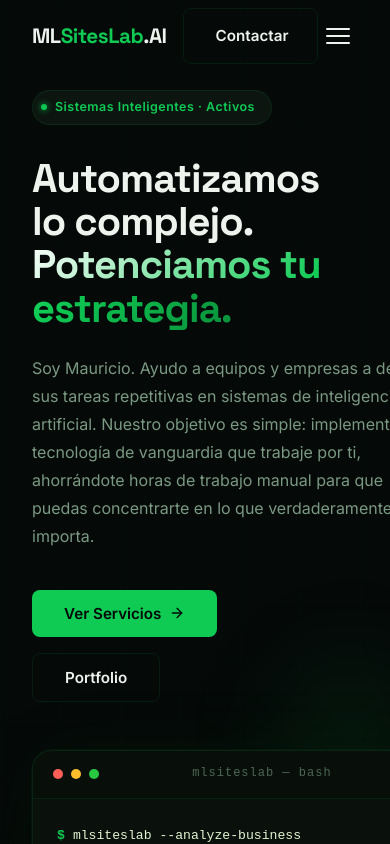
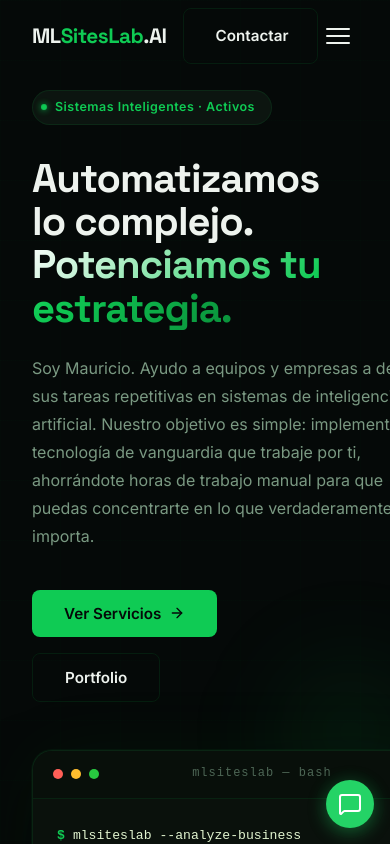
Before and after one commit to Mauri-Agent/MLSitesLab.AI, a React (Vite) app: page / in a window 390 px wide. Shown: the top 844 px of the page. Built offline with nearby package versions, Linux system fonts and the light colour scheme.

Commit message:
Added contact email and phone to footer, integrated animated floating WhatsApp button

```diff
--- a/src/App.tsx
+++ b/src/App.tsx
@@ -8,6 +8,7 @@ import Footer from './components/Footer';
 import Cursor from './components/Cursor';
 import Loader from './components/Loader';
 import InteractiveFunnel from './components/InteractiveFunnel';
+import WhatsappButton from './components/WhatsappButton';
 import './styles/App.css';
 
 function App() {
@@ -31,6 +32,7 @@ function App() {
           <div className="divider" />
           <Portfolio />
           <Footer />
+          <WhatsappButton />
         </main>
       )}
     </>
--- a/src/components/Footer.tsx
+++ b/src/components/Footer.tsx
@@ -1,4 +1,5 @@
 import { motion } from 'framer-motion';
+import { Mail, Phone } from 'lucide-react';
 
 const links = [
   { href: '#inicio', label: 'Inicio' },
@@ -19,13 +20,25 @@ export default function Footer() {
     >
       <div className="container">
         <div className="footer-inner">
-          <span className="footer-brand">
-            ML<span>SitesLab</span>.AI
-          </span>
+          <div className="footer-left">
+            <span className="footer-brand">
+              ML<span>SitesLab</span>.AI
+            </span>
+            <p className="footer-copy">
+              © {new Date().getFullYear()} MLSitesLab.AI — Todos los derechos reservados.
+            </p>
+          </div>
 
-          <p className="footer-copy">
-            © {new Date().getFullYear()} MLSitesLab.AI — Todos los derechos reservados.
-          </p>
+          <div className="footer-contact">
+            <a href="mailto:mlsiteslab.ai@gmail.com" className="footer-contact-item" aria-label="Enviar correo">
+              <Mail size={16} />
+              <span>mlsiteslab.ai@gmail.com</span>
+            </a>
+            <a href="tel:+59893635208" className="footer-contact-item" aria-label="Llamar por teléfono">
+              <Phone size={16} />
+              <span>+598 93 635 208</span>
+            </a>
+          </div>
 
           <nav className="footer-links" aria-label="Links del footer">
             {links.map(({ href, label }) => (
--- /dev/null
+++ b/src/components/WhatsappButton.tsx
@@ -0,0 +1,27 @@
+import { motion } from 'framer-motion';
+import { MessageSquare } from 'lucide-react';
+import '../styles/WhatsappButton.css';
+
+export default function WhatsappButton() {
+  // Enlace directo a WhatsApp con número de Uruguay (+598 93 635 208) y mensaje predeterminado
+  const whatsappUrl = "https://wa.me/59893635208?text=Hola!%20Me%20interesa%20conocer%20más%20sobre%20las%20automatizaciones%20con%20IA%20de%20MLSitesLab.";
+
+  return (
+    <motion.a
+      href={whatsappUrl}
+      target="_blank"
+      rel="noopener noreferrer"
+      className="whatsapp-float-btn"
+      aria-label="Contactar por WhatsApp"
+      initial={{ opacity: 0, scale: 0.8 }}
+      animate={{ opacity: 1, scale: 1 }}
+      transition={{ delay: 1, duration: 0.5, type: 'spring' }}
+      whileHover={{ scale: 1.1, translateY: -3 }}
+      whileTap={{ scale: 0.95 }}
+    >
+      <div className="whatsapp-pulse"></div>
+      <MessageSquare className="whatsapp-icon" size={24} />
+      <span className="whatsapp-tooltip">¿Hablamos por WhatsApp?</span>
+    </motion.a>
+  );
+}
--- a/src/styles/App.css
+++ b/src/styles/App.css
@@ -981,43 +981,88 @@
 
 /* ── Footer ────────────────────────────────────────────────── */
 .footer {
-  padding-block: 3rem;
+  padding-block: 3.5rem;
   border-top: 1px solid var(--border);
+  background: #030704;
 }
 
 .footer-inner {
   display: flex;
-  align-items: center;
+  align-items: flex-start;
   justify-content: space-between;
-  gap: 2rem;
+  gap: 2.5rem;
   flex-wrap: wrap;
+}
+
+.footer-left {
+  display: flex;
+  flex-direction: column;
+  gap: 0.75rem;
+  max-width: 300px;
 }
 
 .footer-brand {
   font-family: var(--font-display);
-  font-size: 1rem;
+  font-size: 1.15rem;
   font-weight: 700;
+  letter-spacing: -0.2px;
 }
 
 .footer-brand span { color: var(--accent-bright); }
 
 .footer-copy {
-  font-size: 0.82rem;
+  font-size: 0.8rem;
   color: var(--text-muted);
+  line-height: 1.5;
+}
+
+.footer-contact {
+  display: flex;
+  flex-direction: column;
+  gap: 0.85rem;
+}
+
+.footer-contact-item {
+  display: flex;
+  align-items: center;
+  gap: 0.65rem;
+  font-size: 0.85rem;
+  color: var(--text-secondary);
+  text-decoration: none;
+  transition: color 0.25s, transform 0.25s;
+}
+
+.footer-contact-item svg {
+  color: var(--accent-bright);
+  transition: transform 0.25s;
+}
+
+.footer-contact-item:hover {
+  color: #ffffff;
+  transform: translateX(3px);
+}
+
+.footer-contact-item:hover svg {
+  transform: scale(1.1);
 }
 
 .footer-links {
   display: flex;
-  gap: 1.5rem;
+  flex-direction: column;
+  gap: 0.75rem;
 }
 
 .footer-links a {
-  font-size: 0.82rem;
-  color: var(--text-muted);
-  transition: color 0.2s;
+  font-size: 0.85rem;
+  color: var(--text-secondary);
+  transition: color 0.2s, transform 0.2s;
+  text-decoration: none;
 }
 
-.footer-links a:hover { color: var(--accent-bright); }
+.footer-links a:hover {
+  color: var(--accent-bright);
+  transform: translateX(3px);
+}
 
 /* ── Responsive ────────────────────────────────────────────── */
 @media (max-width: 1024px) {
@@ -1085,7 +1130,25 @@
 
   .footer-inner {
     flex-direction: column;
+    align-items: center;
     text-align: center;
+    gap: 2rem;
+  }
+
+  .footer-left {
+    align-items: center;
+  }
+
+  .footer-contact {
+    align-items: center;
+  }
+
+  .footer-links {
+    align-items: center;
+    flex-direction: row;
+    justify-content: center;
+    flex-wrap: wrap;
+    gap: 1.5rem;
   }
 }
 
--- /dev/null
+++ b/src/styles/WhatsappButton.css
@@ -0,0 +1,94 @@
+.whatsapp-float-btn {
+  position: fixed;
+  bottom: 24px;
+  right: 24px;
+  width: 56px;
+  height: 56px;
+  background-color: #25D366; /* Verde oficial WhatsApp */
+  color: #ffffff;
+  border-radius: 50%;
+  display: flex;
+  align-items: center;
+  justify-content: center;
+  box-shadow: 0 4px 18px rgba(37, 211, 102, 0.4);
+  z-index: 999;
+  cursor: pointer;
+  text-decoration: none;
+}
+
+/* Efecto de pulso luminoso alrededor del botón */
+.whatsapp-pulse {
+  position: absolute;
+  width: 100%;
+  height: 100%;
+  background-color: #25D366;
+  border-radius: 50%;
+  z-index: -1;
+  opacity: 0.4;
+  animation: pulse-ring 2.2s cubic-bezier(0.215, 0.61, 0.355, 1) infinite;
+}
+
+.whatsapp-icon {
+  position: relative;
+  z-index: 2;
+  transition: transform 0.3s var(--ease);
+}
+
+.whatsapp-float-btn:hover .whatsapp-icon {
+  transform: rotate(12deg) scale(1.05);
+}
+
+/* Tooltip elegante que aparece en hover */
+.whatsapp-tooltip {
+  position: absolute;
+  right: 70px;
+  background: #0f1812;
+  color: #e2f5d0;
+  border: 1px solid rgba(15, 203, 84, 0.3);
+  padding: 8px 14px;
+  border-radius: 8px;
+  font-family: var(--font-display), sans-serif;
+  font-size: 0.82rem;
+  font-weight: 600;
+  white-space: nowrap;
+  opacity: 0;
+  pointer-events: none;
+  transform: translateX(10px);
+  transition: opacity 0.3s ease, transform 0.3s ease;
+  box-shadow: 0 4px 16px rgba(0, 0, 0, 0.4);
+}
+
+.whatsapp-float-btn:hover .whatsapp-tooltip {
+  opacity: 1;
+  transform: translateX(0);
+  pointer-events: auto;
+}
+
+/* Animación del anillo de pulso */
+@keyframes pulse-ring {
+  0% {
+    transform: scale(0.95);
+    opacity: 0.5;
+  }
+  50% {
+    opacity: 0.3;
+  }
+  100% {
+    transform: scale(1.45);
+    opacity: 0;
+  }
+}
+
+/* Responsivo para móviles */
+@media (max-width: 768px) {
+  .whatsapp-float-btn {
+    bottom: 16px;
+    right: 16px;
+    width: 48px;
+    height: 48px;
+  }
+
+  .whatsapp-tooltip {
+    display: none; /* Ocultar tooltip en pantallas móviles */
+  }
+}
```
